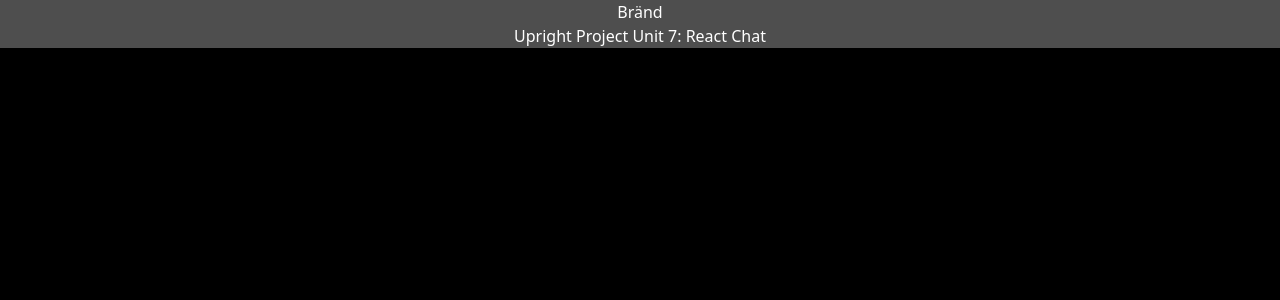
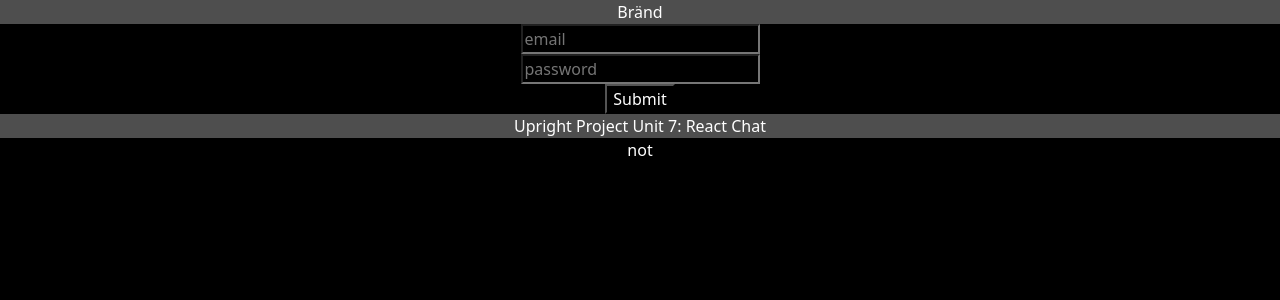
Before and after one commit to BlakeLindsay/Unit_7_React_Chat, a React (Create React App) app in the folder unit_7_react_chat/: page /login in a window 1280 px wide. Shown: the top 300 px of the page. Built offline with nearby package versions, Linux system fonts and the light colour scheme.

Commit message:
routes supplied

```diff
--- a/unit_7_react_chat/src/App.jsx
+++ b/unit_7_react_chat/src/App.jsx
@@ -3,9 +3,13 @@ import { BrowserRouter, Routes, Route } from "react-router-dom";
 import { useEffect, useState } from 'react';
 import Navbar from './components/navbar/Navbar';
 import Footer from './components/footer/Footer';
+import Auth from './components/auth/Auth';
+import Signup from './components/auth/signup/Signup';
+import Login from './components/auth/login/Login';
+import Chat from './components/chat/Chat';
 
 function App() {
-	const [token, setToken] = useState('');
+	const [token, setToken] = useState('asdf');
 
 	useEffect(() => {
 		setToken(localStorage.token);
@@ -22,15 +26,21 @@ function App() {
 		localStorage.removeItem('token');
 	}
 
+	console.log(token)
+
   return (
     <div className="App">
 			<BrowserRouter>
 				<Navbar token={token} clearToken={clearToken}/>
 					<Routes>
-
+						<Route path='/' element={<Auth setToken={setToken} />} />
+						<Route path='/signup' element={<Signup setToken={setToken} />} />
+						<Route path='/login' element={<Login setToken={setToken} />} />
+						<Route path='/chat' element={<Chat />}/>
 					</Routes>
 				<Footer />
 			</BrowserRouter>
+			{token ? 'Token is Updated' : 'not'}
     </div>
   );
 }
--- a/unit_7_react_chat/src/components/auth/Auth.jsx
+++ b/unit_7_react_chat/src/components/auth/Auth.jsx
@@ -1,16 +1,18 @@
-
+import Signup from './signup/Signup';
+import Login from './login/Login';
 
 function Auth(props) {
 	return (
 		<>
-			<div>
+			{/* <div>
 				<h1>Login</h1>
 				<Login setToken={props.setToken} />
 			</div>
 			<div>
 				<h1>Signup Component</h1>
 				<Signup setToken={props.setToken} />
-			</div>
+			</div> */}
+			<Signup setToken={props.setToken} />
 		</>
 	)
 }
--- a/unit_7_react_chat/src/components/auth/login/Login.jsx
+++ b/unit_7_react_chat/src/components/auth/login/Login.jsx
@@ -16,13 +16,12 @@ function Login() {
 				email,
 				password
 			})
-
     });
 
     const result = await response.json();
     // setToken(result.token);
     console.log(result);
-
+	}
 
   return (
     <div>
@@ -44,6 +43,6 @@ function Login() {
 
     </div>
   );
-}}
+}
 
 export default Login;
--- /dev/null
+++ b/unit_7_react_chat/src/components/chat/Chat.jsx
@@ -0,0 +1,9 @@
+
+
+function Chat() {
+	return (
+		<div>"Chat"</div>
+		)
+};
+
+export default Chat
```
Lines whose indentation alone changed are shown as unchanged.
